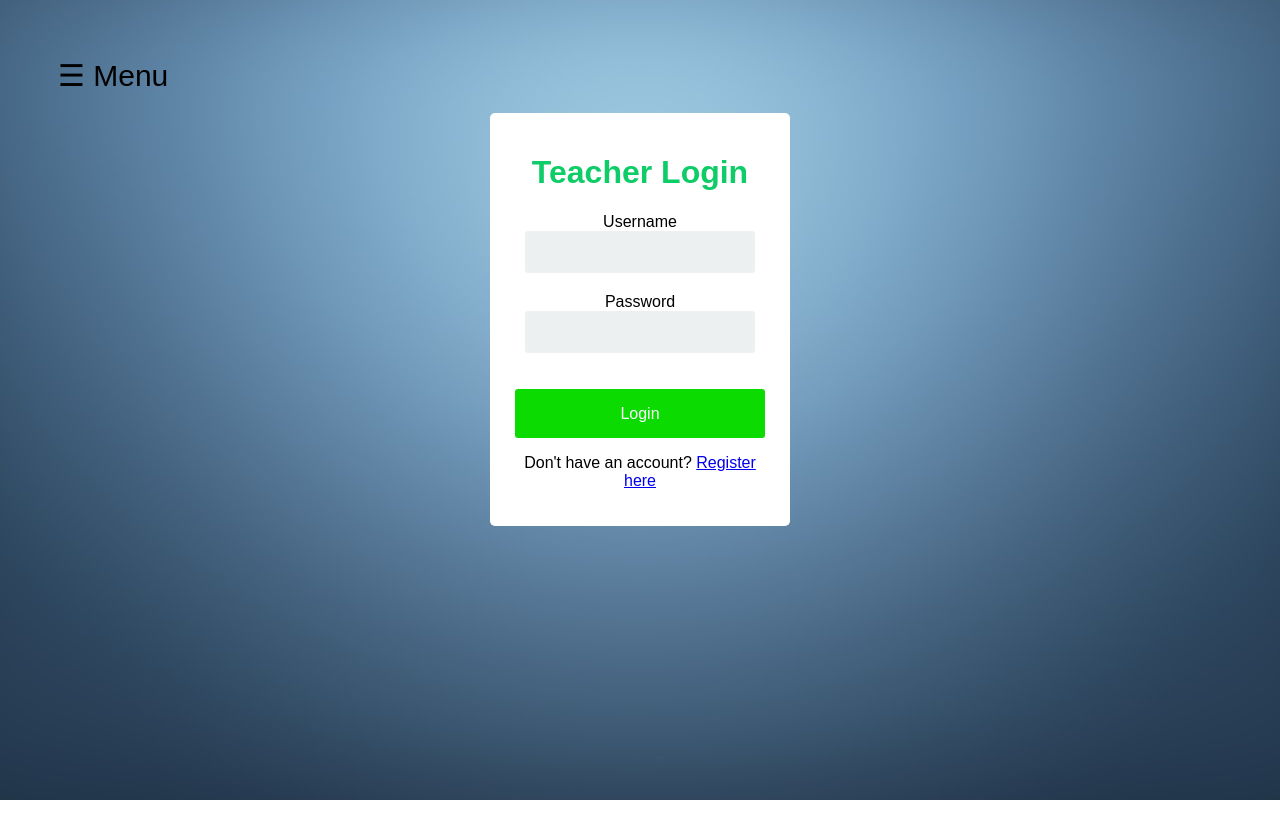
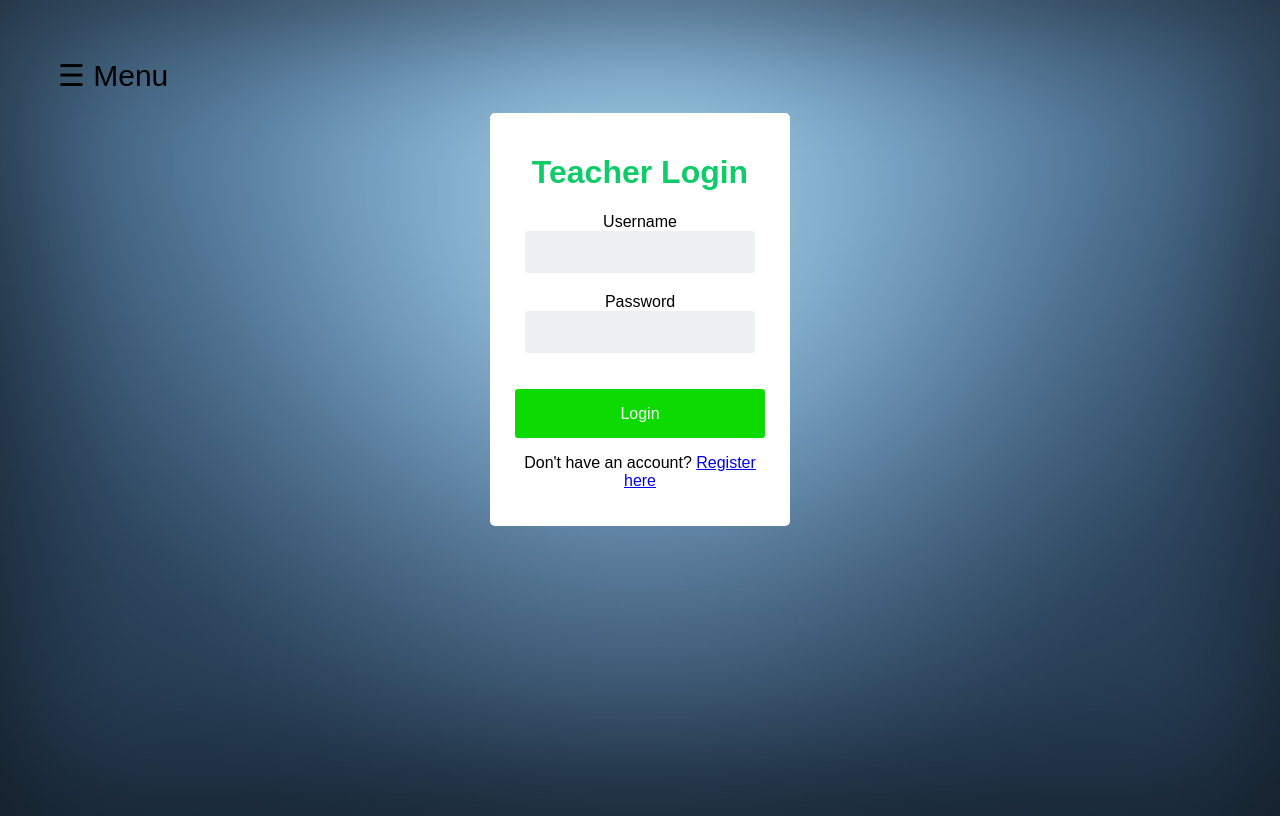
Before and after one commit to laurciucanu/licenta, a Flask app: page /login_teacher in a window 1280 px wide. Run offline with Flask 2, Linux system fonts and the light colour scheme; some libraries are stand-ins or nearby versions.

Commit message:
update background register-teacher

```diff
--- a/licenta/static/css/styles.css
+++ b/licenta/static/css/styles.css
@@ -284,17 +284,17 @@ padding: 50px;
   -moz-background-size: cover;
   -o-background-size: cover;
   background-size: cover;
-  /*width: 100%;*/
-  /*height: auto;*/
   font-family: Arial;
-  /*background-color: #db0016;*/
-  padding: 50px;
+
 }
 
 .body_profesor{
-  background: url("../images/3.jpg") no-repeat center center fixed;
+  background: url("../images/3.jpg");
+  height: 100%;
   font-family: Arial;
-  padding: 50px;
+  background-position: center;
+  background-repeat: no-repeat;
+  background-size: cover;
 }
 
 .login {
@@ -331,7 +331,6 @@ padding: 50px;
   width: 338px;
 }
 }
-
 
 .app-title {
 text-align: center;
```
